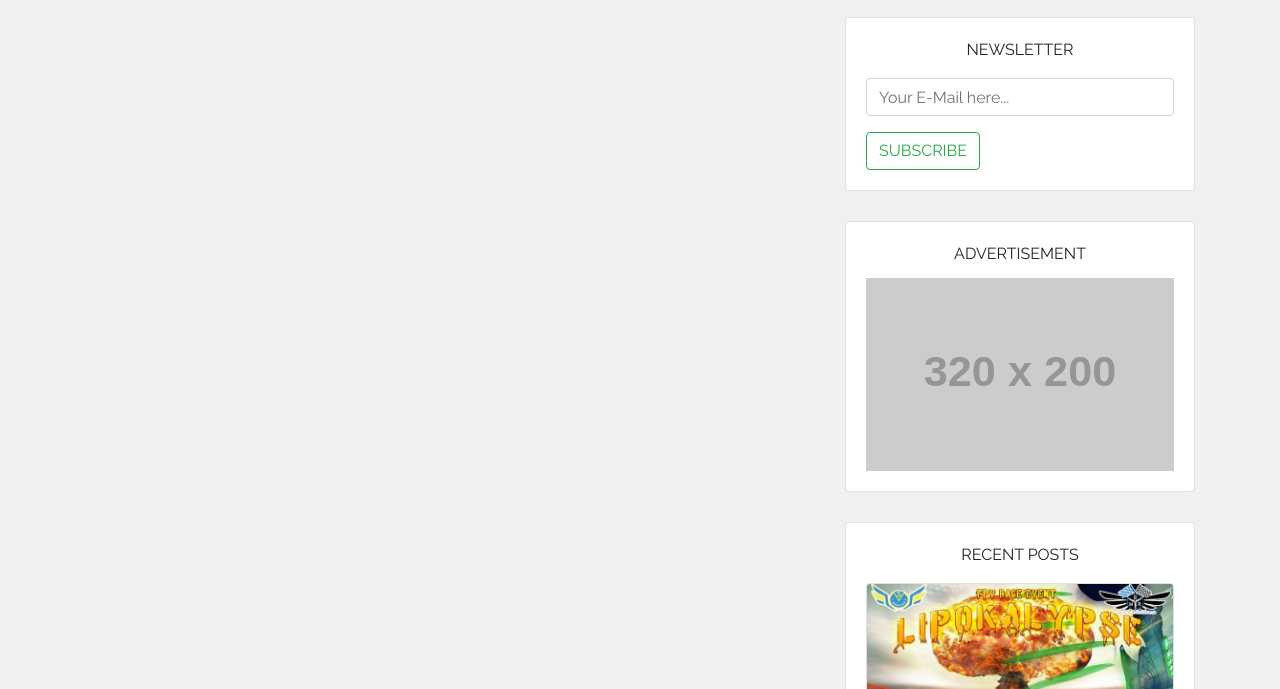
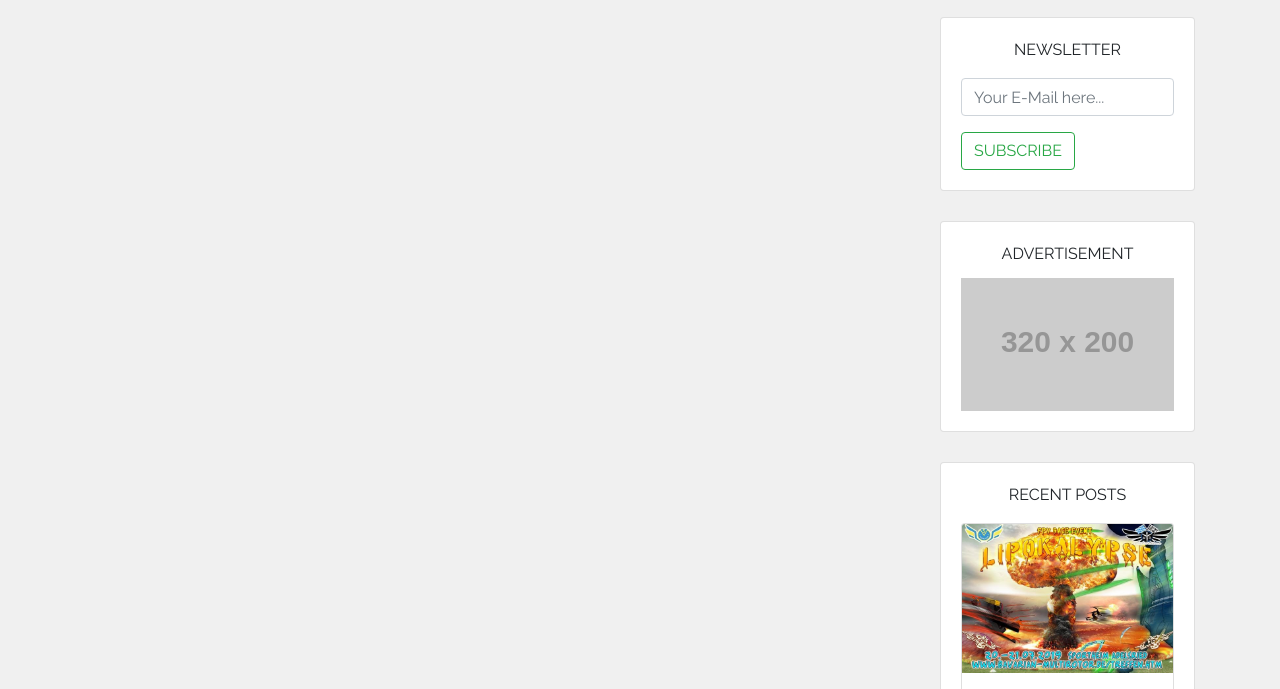
Before and after one commit to mrHo404/blog, a Gatsby site: page /tags in a window 1280 px wide. Shown: the part 111-800 px from the top of the page. Built offline with nearby package versions, Linux system fonts and the light colour scheme; Gatsby itself is replaced by a stand-in of ours; placeholder pictures from the web are drawn by us.

Commit message:
layout and config tweak

```diff
--- a/gatsby-config.js
+++ b/gatsby-config.js
@@ -2,7 +2,7 @@ module.exports = {
   siteMetadata: {
     title: `Bavarian-MultiRotor`,
     description: `Bleibe auf dem Laufenden was FPV rennen in Deutschland angeht`,
-    author: `@Bavarain-Multirotor`,
+    author: `@Bavarian-Multirotor`,
   },
   plugins: [
     `gatsby-plugin-react-helmet`,
@@ -25,8 +25,8 @@ module.exports = {
     {
       resolve: `gatsby-plugin-manifest`,
       options: {
-        name: `gatsby-starter-default`,
-        short_name: `starter`,
+        name: `bavarian-multirotor-homepage`,
+        short_name: `bmr-hp`,
         start_url: `/`,
         background_color: `#00204a`,
         theme_color: `#00204a`,
--- a/src/components/layout.js
+++ b/src/components/layout.js
@@ -34,10 +34,10 @@ const Layout = ({ authorImageFluid, children, pageTitle, postAuthor }) => {
       <main className='container' id='content'>
         <h1>{pageTitle}</h1>
         <Row>
-          <Col md='8'>
+          <Col md='9'>
             {children}
           </Col>
-          <Col md='4'>
+          <Col md='3'>
             <Sidebar postAuthor={postAuthor} authorImageFluid={authorImageFluid}/>
           </Col>
         </Row>
```
